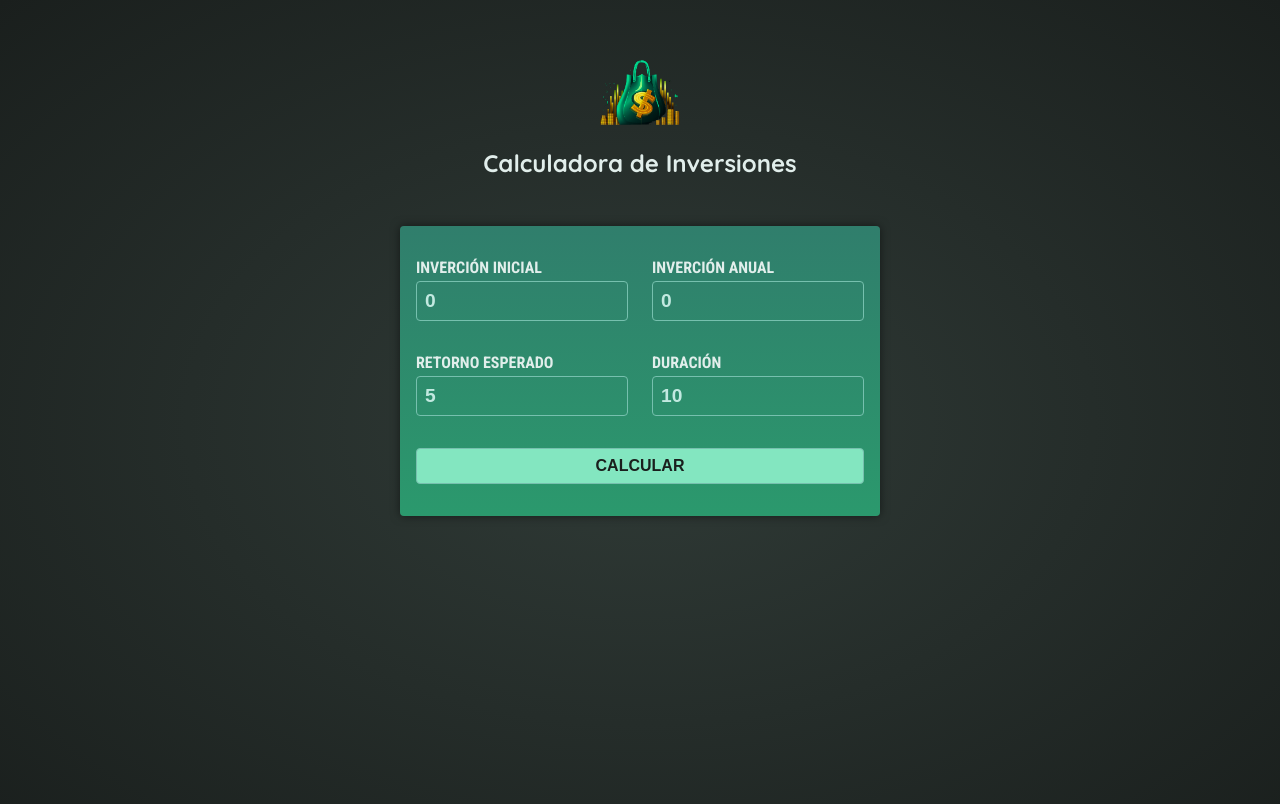
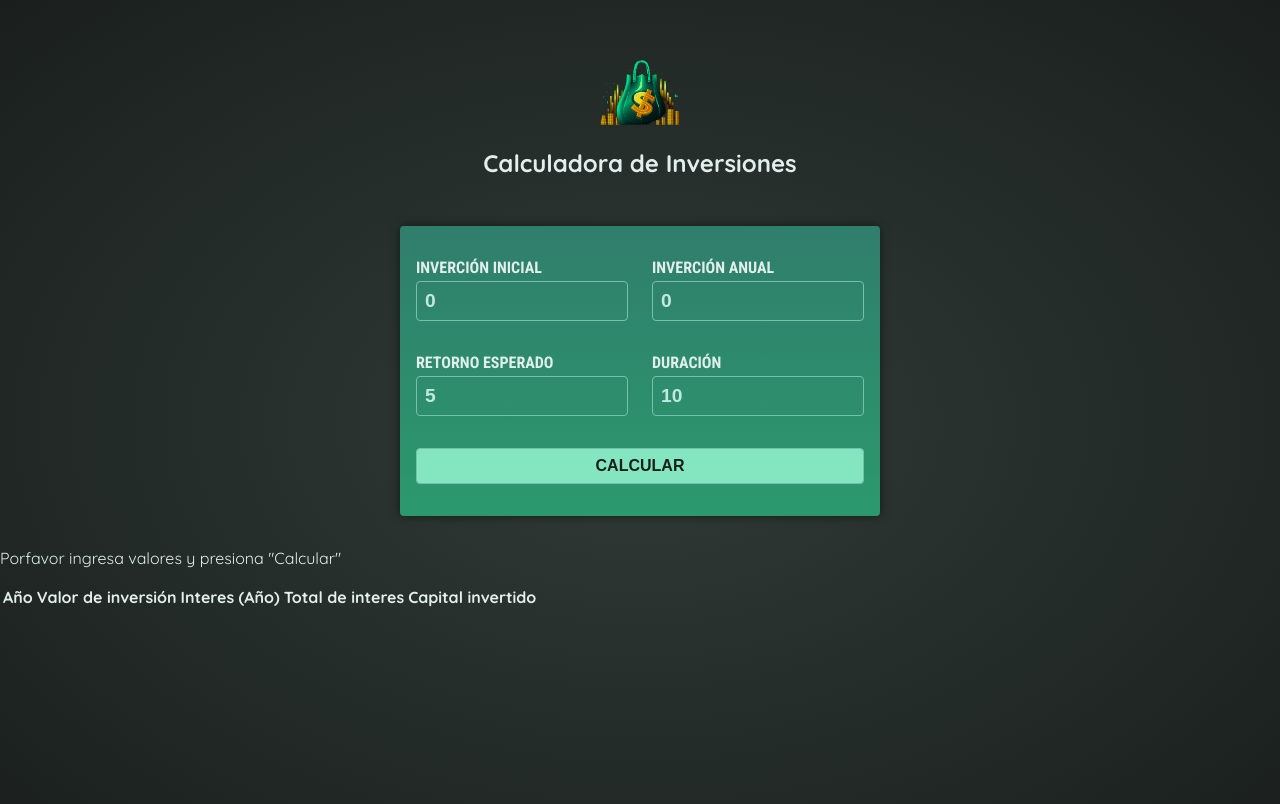
Before and after one commit to BryanVas24/CalculaDoraDePresupuestos, an Angular app: page / in a window 1280 px wide. Shown: the top 804 px of the page. Built offline with nearby package versions, Linux system fonts and the light colour scheme.

Commit message:
Agregando el resultado a un componente

```diff
--- a/src/app/app.component.html
+++ b/src/app/app.component.html
@@ -1,2 +1,3 @@
 <app-header />
 <app-user-input (calculate)="calculateInvestmentResults($event)" />
+<app-investment-results [results]="resultsData" />
--- a/src/app/app.component.ts
+++ b/src/app/app.component.ts
@@ -1,15 +1,17 @@
 import { Component } from '@angular/core';
 import { HeaderComponent } from './header/header.component';
 import { UserInputComponent } from './user-input/user-input.component';
-import { InvestDataInterface } from '../types';
+import { InvestDataInterface, ResultsType } from '../types';
+import { InvestmentResultsComponent } from './investment-results/investment-results.component';
 
 @Component({
   selector: 'app-root',
   standalone: true,
   templateUrl: './app.component.html',
-  imports: [HeaderComponent, UserInputComponent],
+  imports: [HeaderComponent, UserInputComponent, InvestmentResultsComponent],
 })
 export class AppComponent {
+  resultsData?: ResultsType[];
   calculateInvestmentResults(data: InvestDataInterface) {
     const { annualInvestment, duration, expectedReturn, initialInvestment } =
       data;
@@ -33,6 +35,6 @@ export class AppComponent {
       });
     }
 
-    return annualData;
+    this.resultsData = annualData;
   }
 }
--- /dev/null
+++ b/src/app/investment-results/investment-results.component.html
@@ -0,0 +1,14 @@
+<p>Porfavor ingresa valores y presiona "Calcular"</p>
+
+<table>
+  <thead>
+    <tr>
+      <th>Año</th>
+      <th>Valor de inversión</th>
+      <th>Interes (Año)</th>
+      <th>Total de interes</th>
+      <th>Capital invertido</th>
+    </tr>
+  </thead>
+  <tbody></tbody>
+</table>
```
Also changed, not shown: src/app/investment-results/investment-results.component.ts (added, +13 -0 lines), src/types/index.ts (+9 -0 lines), src/app/investment-results/investment-results.component.css (added).
